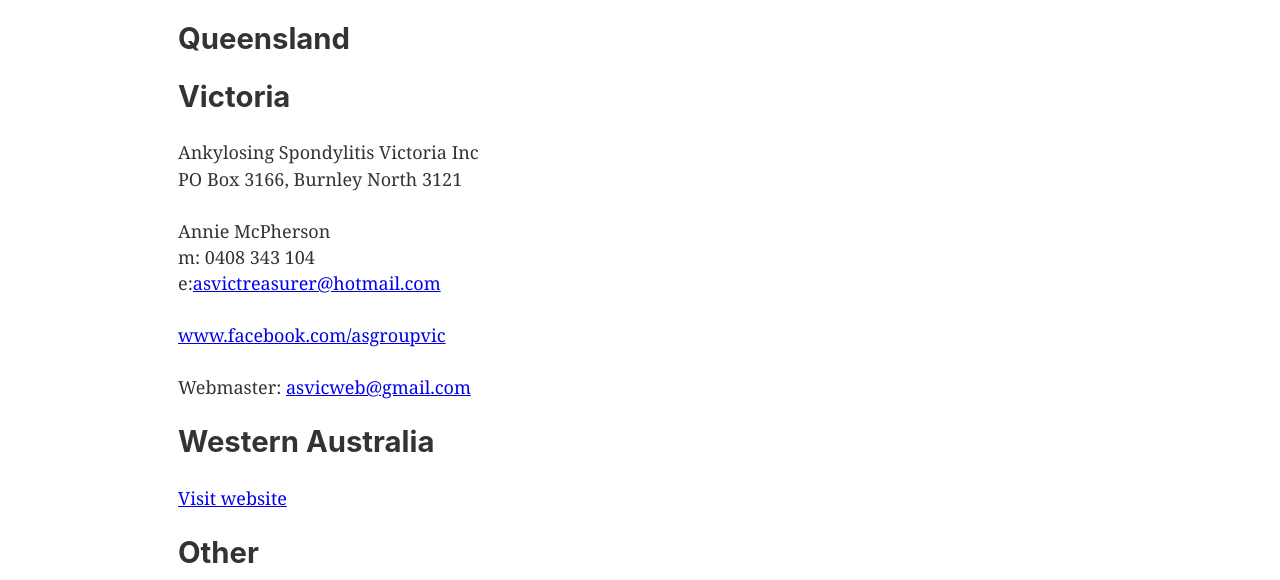
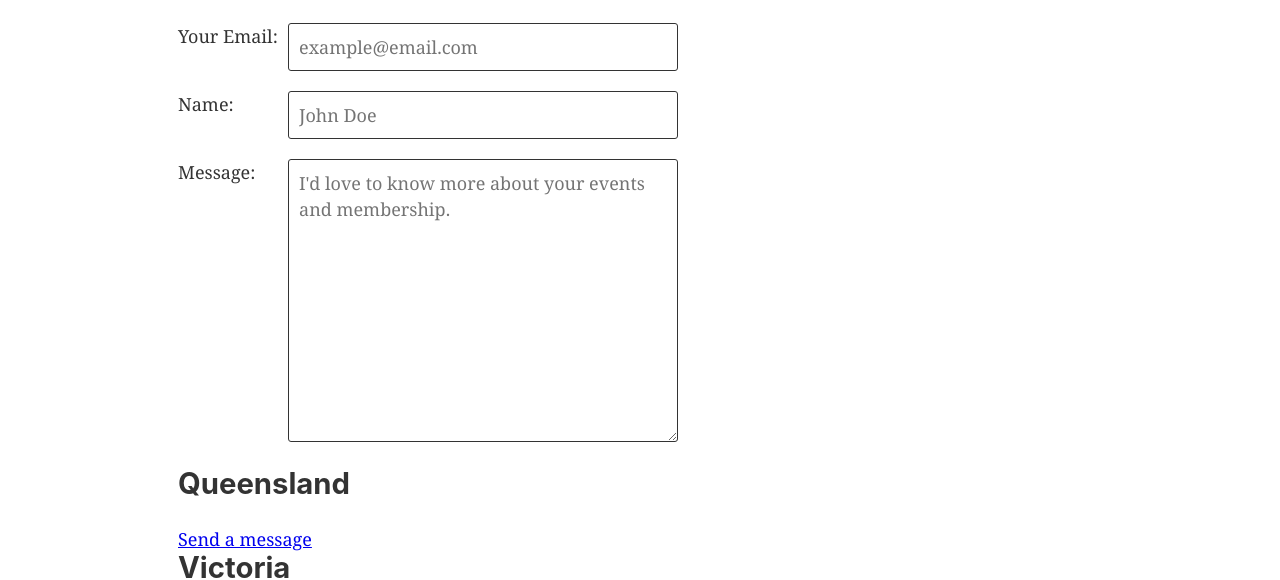
Before and after one commit to GlynL/as-qld, a Gatsby site: page /contact in a window 1280 px wide. Shown: the part 239-819 px from the top of the page. Built offline with nearby package versions, Linux system fonts and the light colour scheme; Gatsby itself is replaced by a stand-in of ours.

Commit message:
added contact form. changed colour. added links

```diff
--- /dev/null
+++ b/src/components/form.js
@@ -0,0 +1,57 @@
+import React from 'react'
+import styled from 'styled-components'
+
+const StyledForm = styled.form`
+  display: grid;
+  grid-template-columns: 90px 1fr;
+  grid-gap: 20px;
+  max-width: 500px;
+  margin: ${props => (props.center ? '0 auto' : '')};
+`
+
+const StyledDiv = styled.div``
+
+const StyledLabel = styled.label`
+  width: 120px;
+`
+
+const StyledInput = styled.input`
+  padding: 10px;
+  border-radius: 3px;
+  border: 1px solid #333;
+`
+
+const StyledTextarea = styled(StyledInput)``
+
+const Form = ({ address, center }) => {
+  return (
+    <StyledForm
+      center={center}
+      method="post"
+      action={`https://formspree.io/${address}`}
+    >
+      <StyledLabel htmlFor="email">Your Email:</StyledLabel>
+      <StyledInput
+        id="email"
+        type="email"
+        name="_replyto"
+        placeholder="example@email.com"
+      />
+      <StyledLabel htmlFor="name">Name:</StyledLabel>
+      <StyledInput id="name" type="text" placeholder="John Doe" />
+      <StyledLabel htmlFor="text">Message:</StyledLabel>
+      <StyledInput
+        as="textarea"
+        id="text"
+        type="text"
+        rows="10"
+        cols="20"
+        placeholder="I'd love to know more about your events and membership."
+      />
+      {/* honeypot spam bot field */}
+      <input type="text" name="_gotcha" style={{ display: 'none' }} />
+    </StyledForm>
+  )
+}
+
+export default Form
--- a/src/components/highlights.js
+++ b/src/components/highlights.js
@@ -5,6 +5,7 @@
 const StyledSection = styled.section`
   display: flex;
   background: #fdfdfd;
+  padding-top: 50px;
 `
 
 const StyledDiv = styled.div`
--- a/src/config.css
+++ b/src/config.css
@@ -1,4 +1,9 @@
 body {
-  --main-bg-color: #f2f2f2;
+  /* --main-bg-color: #99c1db; */
+  --banner-bg-color: #8fbbd8;
+  --main-bg-color: #fdfdfd;
+  --box-shadow: 0px 2px 1px -1px rgba(0, 0, 0, 0.2),
+    0px 1px 1px 0px rgba(0, 0, 0, 0.14), 0px 1px 3px 0px rgba(0, 0, 0, 0.12);
+  /* --main-bg-color: #f2f2f2; */
   /* --main-bg-color: #72a1e5; */
 }
--- a/src/pages/contact.js
+++ b/src/pages/contact.js
@@ -1,8 +1,9 @@
 import React from 'react'
-
+import { Link } from 'gatsby'
 import Layout from '../components/layout'
 import SEO from '../components/seo'
 
+import Form from '../components/form'
 import Title from '../components/h1'
 
 const Contact = () => (
@@ -11,9 +12,11 @@
     <Title>Contact</Title>
     <div>
       <h2>National</h2>
+      <Form address="info@asaustralia.org" />
     </div>
     <div>
       <h2>Queensland</h2>
+      <Link to="/qld#contact">Send a message</Link>
     </div>
     <div>
       <h2>Victoria</h2>
```
Also changed, not shown: src/components/banner-qld.js (+15 -3 lines), src/components/banner.js (+7 -5 lines), src/components/contact.js (+10 -2 lines), src/pages/resources.js (+8 -0 lines), 1 other file.
